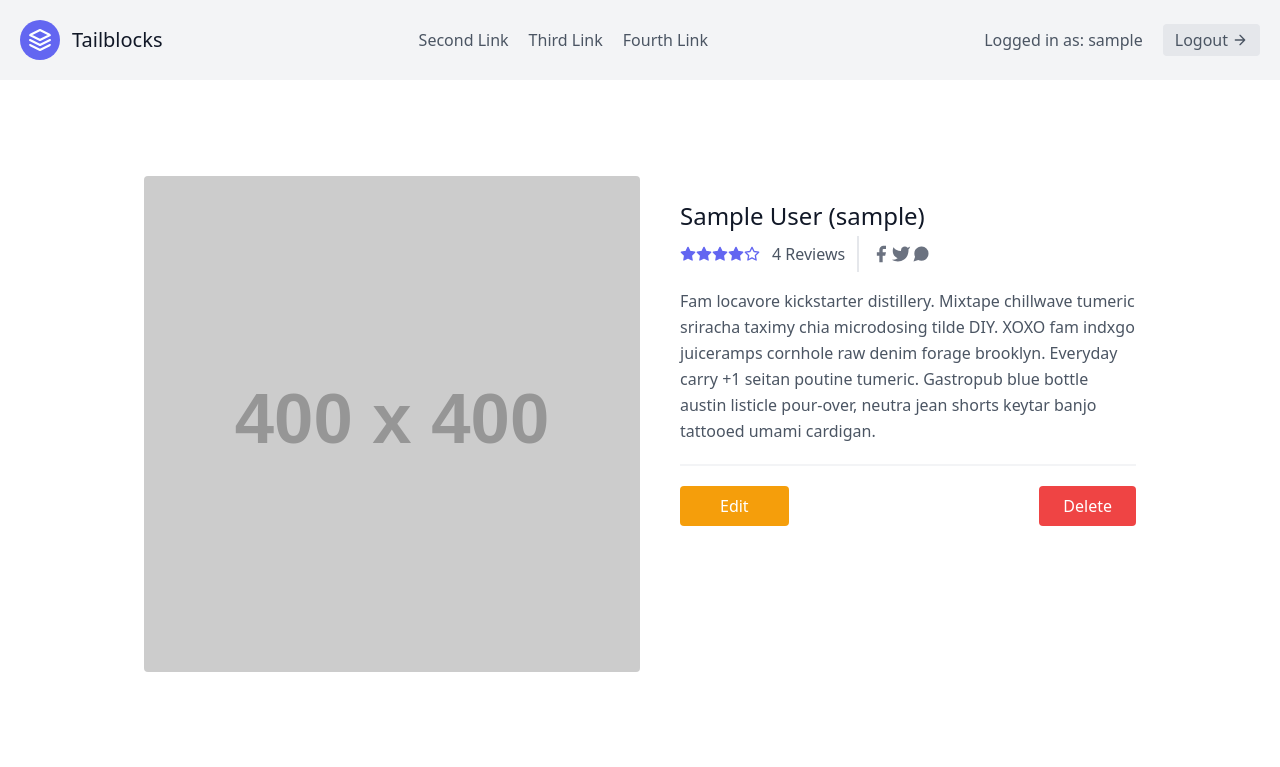
After one commit to Qitaal/Django-Project-Manager-App, a Django app: page /user/1/ in a window 1280 px wide. The commit adds this page. Shown: the top 767 px of the page. Run offline with Django 3.2, Linux system fonts and the light colour scheme; the visitor is signed in with stand-in values (Sample User, id 1); data comes from the database, SQL or seed files in the repository; grey boxes labelled with a size stand in for pictures from a placeholder-image service; some libraries are stand-ins or nearby versions.

Commit message:
create detail user feature

```diff
--- /dev/null
+++ b/src/user/templates/user/user_detail.html
@@ -0,0 +1,90 @@
+{% extends "base.html" %}
+
+{% block content %}
+
+<section class="text-gray-600 body-font overflow-hidden">
+    <div class="container px-5 py-24 mx-auto">
+        <div class="lg:w-4/5 mx-auto flex flex-wrap">
+            <img alt="ecommerce" class="lg:w-1/2 w-full lg:h-auto h-64 object-cover object-center rounded"
+                src="https://dummyimage.com/400x400">
+            <div class="lg:w-1/2 w-full lg:pl-10 lg:py-6 mt-6 lg:mt-0">
+                <h2 class="text-sm title-font text-gray-500 tracking-widest">{{ user.role }}</h2>
+                <h1 class="text-gray-900 text-2xl title-font font-medium mb-1">
+                    {{ user.first_name }} {{ user.last_name }} ({{ user.username }})</h1>
+                <div class="flex mb-4">
+                    <span class="flex items-center">
+                        <svg fill="currentColor" stroke="currentColor" stroke-linecap="round" stroke-linejoin="round"
+                            stroke-width="2" class="w-4 h-4 text-indigo-500" viewBox="0 0 24 24">
+                            <path
+                                d="M12 2l3.09 6.26L22 9.27l-5 4.87 1.18 6.88L12 17.77l-6.18 3.25L7 14.14 2 9.27l6.91-1.01L12 2z">
+                            </path>
+                        </svg>
+                        <svg fill="currentColor" stroke="currentColor" stroke-linecap="round" stroke-linejoin="round"
+                            stroke-width="2" class="w-4 h-4 text-indigo-500" viewBox="0 0 24 24">
+                            <path
+                                d="M12 2l3.09 6.26L22 9.27l-5 4.87 1.18 6.88L12 17.77l-6.18 3.25L7 14.14 2 9.27l6.91-1.01L12 2z">
+                            </path>
+                        </svg>
+                        <svg fill="currentColor" stroke="currentColor" stroke-linecap="round" stroke-linejoin="round"
+                            stroke-width="2" class="w-4 h-4 text-indigo-500" viewBox="0 0 24 24">
+                            <path
+                                d="M12 2l3.09 6.26L22 9.27l-5 4.87 1.18 6.88L12 17.77l-6.18 3.25L7 14.14 2 9.27l6.91-1.01L12 2z">
+                            </path>
+                        </svg>
+                        <svg fill="currentColor" stroke="currentColor" stroke-linecap="round" stroke-linejoin="round"
+                            stroke-width="2" class="w-4 h-4 text-indigo-500" viewBox="0 0 24 24">
+                            <path
+                                d="M12 2l3.09 6.26L22 9.27l-5 4.87 1.18 6.88L12 17.77l-6.18 3.25L7 14.14 2 9.27l6.91-1.01L12 2z">
+                            </path>
+                        </svg>
+                        <svg fill="none" stroke="currentColor" stroke-linecap="round" stroke-linejoin="round"
+                            stroke-width="2" class="w-4 h-4 text-indigo-500" viewBox="0 0 24 24">
+                            <path
+                                d="M12 2l3.09 6.26L22 9.27l-5 4.87 1.18 6.88L12 17.77l-6.18 3.25L7 14.14 2 9.27l6.91-1.01L12 2z">
+                            </path>
+                        </svg>
+                        <span class="text-gray-600 ml-3">4 Reviews</span>
+                    </span>
+                    <span class="flex ml-3 pl-3 py-2 border-l-2 border-gray-200 space-x-2s">
+                        <a class="text-gray-500">
+                            <svg fill="currentColor" stroke-linecap="round" stroke-linejoin="round" stroke-width="2"
+                                class="w-5 h-5" viewBox="0 0 24 24">
+                                <path d="M18 2h-3a5 5 0 00-5 5v3H7v4h3v8h4v-8h3l1-4h-4V7a1 1 0 011-1h3z"></path>
+                            </svg>
+                        </a>
+                        <a class="text-gray-500">
+                            <svg fill="currentColor" stroke-linecap="round" stroke-linejoin="round" stroke-width="2"
+                                class="w-5 h-5" viewBox="0 0 24 24">
+                                <path
+                                    d="M23 3a10.9 10.9 0 01-3.14 1.53 4.48 4.48 0 00-7.86 3v1A10.66 10.66 0 013 4s-4 9 5 13a11.64 11.64 0 01-7 2c9 5 20 0 20-11.5a4.5 4.5 0 00-.08-.83A7.72 7.72 0 0023 3z">
+                                </path>
+                            </svg>
+                        </a>
+                        <a class="text-gray-500">
+                            <svg fill="currentColor" stroke-linecap="round" stroke-linejoin="round" stroke-width="2"
+                                class="w-5 h-5" viewBox="0 0 24 24">
+                                <path
+                                    d="M21 11.5a8.38 8.38 0 01-.9 3.8 8.5 8.5 0 01-7.6 4.7 8.38 8.38 0 01-3.8-.9L3 21l1.9-5.7a8.38 8.38 0 01-.9-3.8 8.5 8.5 0 014.7-7.6 8.38 8.38 0 013.8-.9h.5a8.48 8.48 0 018 8v.5z">
+                                </path>
+                            </svg>
+                        </a>
+                    </span>
+                </div>
+                <p class="leading-relaxed">Fam locavore kickstarter distillery. Mixtape chillwave tumeric sriracha
+                    taximy chia microdosing tilde DIY. XOXO fam indxgo juiceramps cornhole raw denim forage brooklyn.
+                    Everyday carry +1 seitan poutine tumeric. Gastropub blue bottle austin listicle pour-over, neutra
+                    jean shorts keytar banjo tattooed umami cardigan.</p>
+                <div class="flex items-center pb-5 border-b-2 border-gray-100 mb-5">
+                </div>
+                <div class="flex">
+                    <button
+                        class="flex text-white bg-yellow-500 border-0 py-2 px-10 focus:outline-none hover:bg-yellow-600 rounded">Edit</button>
+                    <button
+                        class="flex ml-auto text-white bg-red-500 border-0 py-2 px-6 focus:outline-none hover:bg-red-600 rounded">Delete</button>
+                </div>
+            </div>
+        </div>
+    </div>
+</section>
+
+{% endblock content %}
--- a/src/user/templates/user/user_list.html
+++ b/src/user/templates/user/user_list.html
@@ -10,6 +10,7 @@
             {% for user in users %}
 
             <div class="p-2 lg:w-1/3 md:w-1/2 w-full">
+                <a href="{% url 'user:user-detail' user.id %}">
                     <div class="h-full flex items-center border-gray-200 border p-4 rounded-lg">
                         <img alt="team"
                             class="w-16 h-16 bg-gray-100 object-cover object-center flex-shrink-0 rounded-full mr-4"
@@ -22,6 +23,7 @@
                             <p class="text-gray-500">{{ user.role }}</p>
                         </div>
                     </div>
+                </a>
             </div>
 
             {% endfor %}
--- a/src/user/urls.py
+++ b/src/user/urls.py
@@ -1,5 +1,10 @@
 from django.urls import path
-from .views import DashboardView, UserListView, UserCreateView
+from .views import (
+    DashboardView,
+    UserListView,
+    UserCreateView,
+    UserDetailView,
+)
 
 app_name = 'user'
 
@@ -7,4 +12,5 @@ urlpatterns = [
     path('dashboard', DashboardView.as_view(), name='user-dashboard'),
     path('list/', UserListView.as_view(), name='user-list'),
     path('create/', UserCreateView.as_view(), name='user-create'),
+    path('<int:pk>/', UserDetailView.as_view(), name='user-detail'),
 ]
--- a/src/user/views.py
+++ b/src/user/views.py
@@ -25,3 +25,11 @@ class UserCreateView(LoginRequiredMixin, generic.CreateView):
 
     def get_success_url(self):
         return reverse('user:user-list')
+
+
+class UserDetailView(LoginRequiredMixin, generic.DetailView):
+    template_name = 'user/user_detail.html'
+    context_object_name = 'user'
+
+    def get_queryset(self):
+        return User.objects.all()
```
Lines whose indentation alone changed are shown as unchanged.
